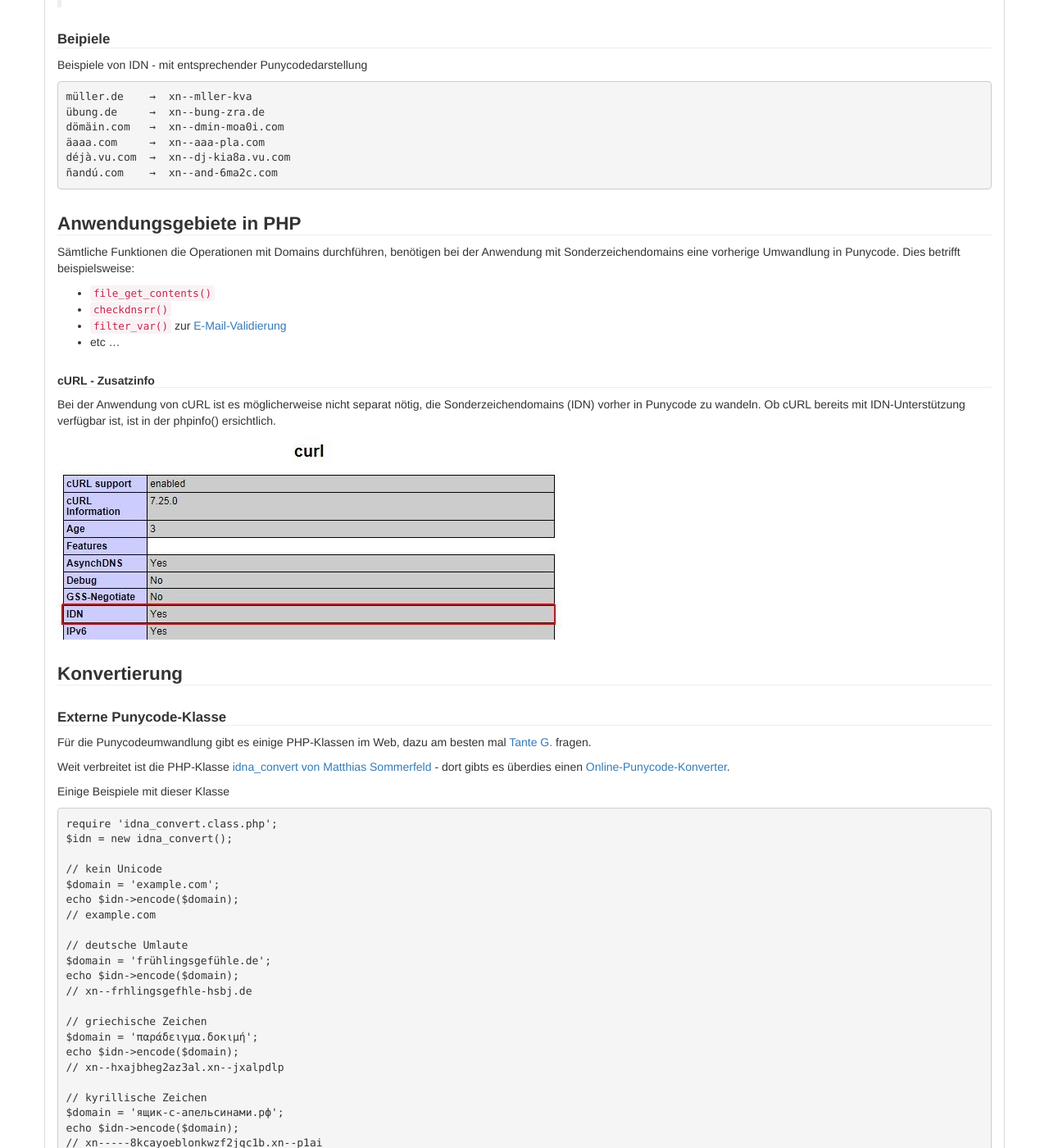
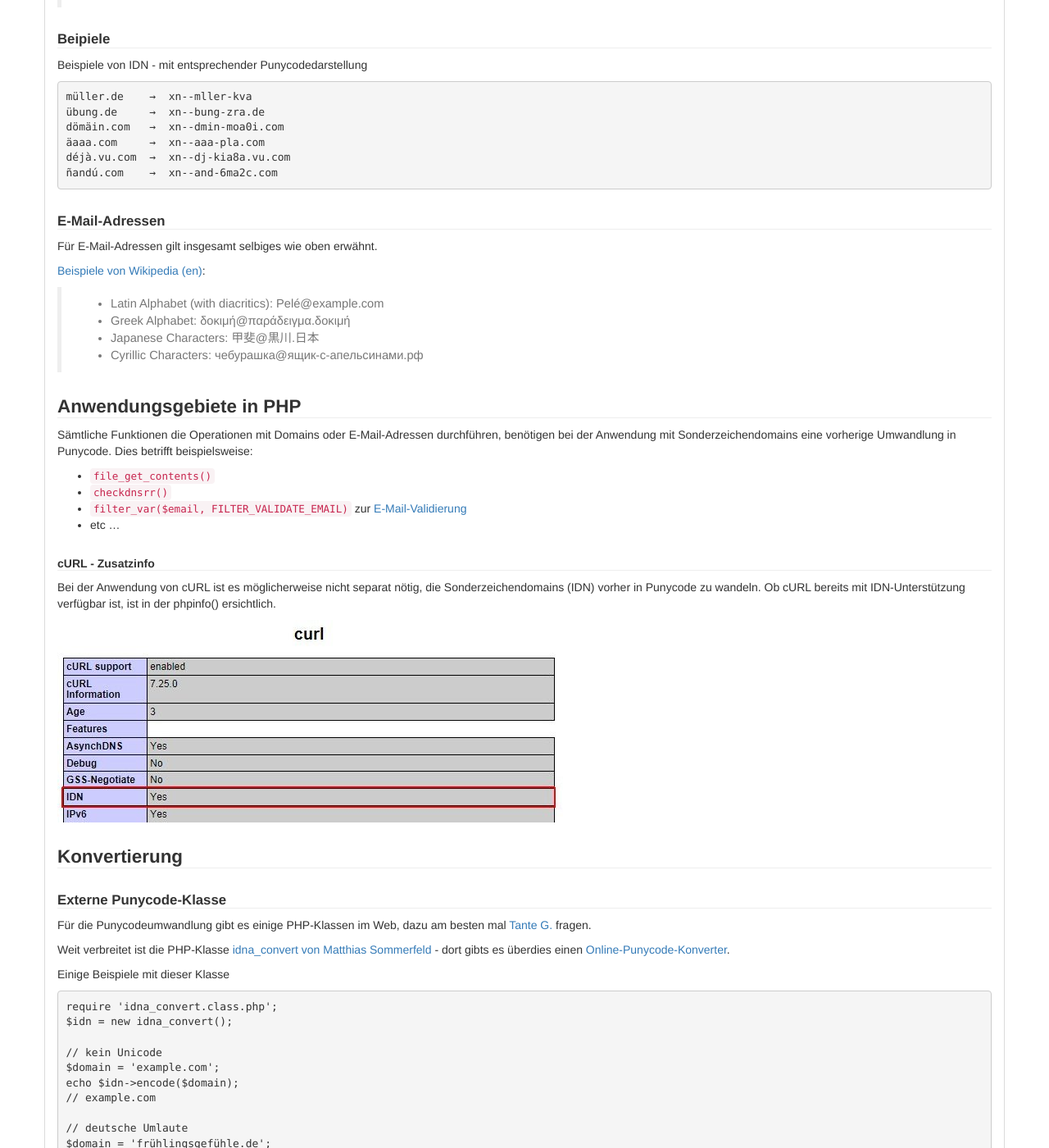
Before and after one commit to php-de/php-de.github.io, a Jekyll site: the page built from http-domain-url-filesystem/idn.md, in a window 1280 px wide and 1400 px high, scrolled down 930 px. Shown: the whole window at 82% size. Built offline with Jekyll 4.4.1, drawn with Linux system fonts in a browser that asks for light colours; nearby versions of some CDN libraries; some of the changed text lies outside the part shown.

Commit message:
Update idn.md

```diff
--- a/http-domain-url-filesystem/idn.md
+++ b/http-domain-url-filesystem/idn.md
@@ -64,14 +64,25 @@ déjà.vu.com  →  xn--dj-kia8a.vu.com
 ñandú.com    →  xn--and-6ma2c.com
 ~~~
 
+#### E-Mail-Adressen
+
+Für E-Mail-Adressen gilt insgesamt selbiges wie oben erwähnt.
+
+[Beispiele von Wikipedia (en)](http://en.wikipedia.org/wiki/Email_address#Internationalization_examples):
+
+> * Latin Alphabet (with diacritics): Pelé@example.com
+> * Greek Alphabet: δοκιμή@παράδειγμα.δοκιμή
+> * Japanese Characters: 甲斐@黒川.日本
+> * Cyrillic Characters: чебурашка@ящик-с-апельсинами.рф
+
 
 ### Anwendungsgebiete in PHP
 
-Sämtliche Funktionen die Operationen mit Domains durchführen, benötigen bei der Anwendung mit Sonderzeichendomains eine vorherige Umwandlung in Punycode. Dies betrifft beispielsweise:
+Sämtliche Funktionen die Operationen mit Domains oder E-Mail-Adressen durchführen, benötigen bei der Anwendung mit Sonderzeichendomains eine vorherige Umwandlung in Punycode. Dies betrifft beispielsweise:
 
 - `file_get_contents()`
 - `checkdnsrr()`
-- `filter_var()` zur [E-Mail-Validierung]({{ site.url }}/jumpto/standard-mail-validation/#filtervar)
+- `filter_var($email, FILTER_VALIDATE_EMAIL)` zur [E-Mail-Validierung]({{ site.url }}/jumpto/standard-mail-validation/#filtervar)
 - etc ...
 
 
@@ -119,6 +130,19 @@ echo $idn->encode($domain);
 ~~~
 
 
+E-Mail-Adressen
+
+~~~ php
+$email = 'pelé@example.com';
+echo $idn->encode($email);
+// xn--pel-dma@example.com
+
+$email = 'mail@übung.de';
+echo $idn->encode($email);
+// mail@xn--bung-zra.de
+~~~
+
+
 #### PHP-Boardmittel
 
 Wenn folgende Voraussetzungen erfüllt sind ...
```
